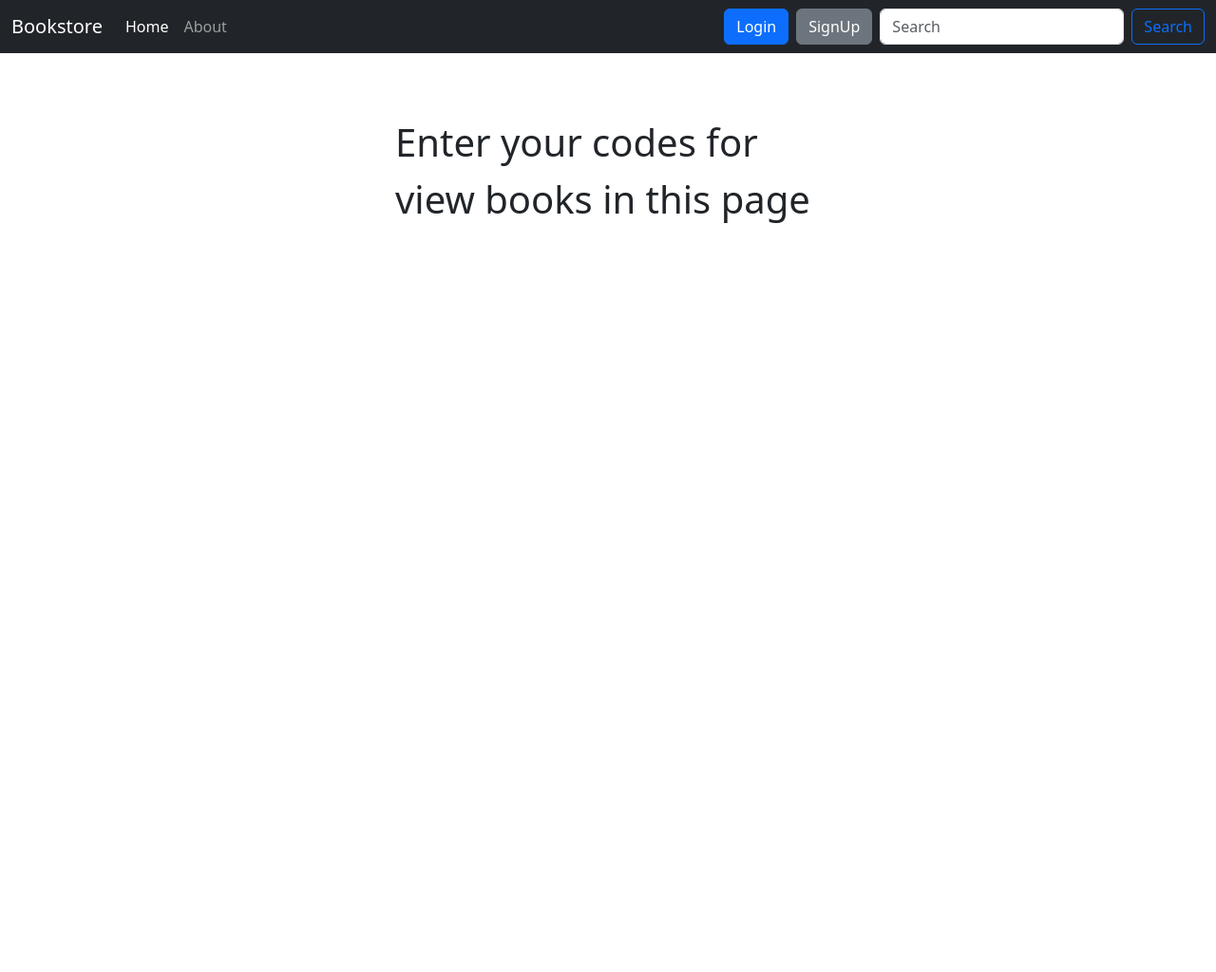
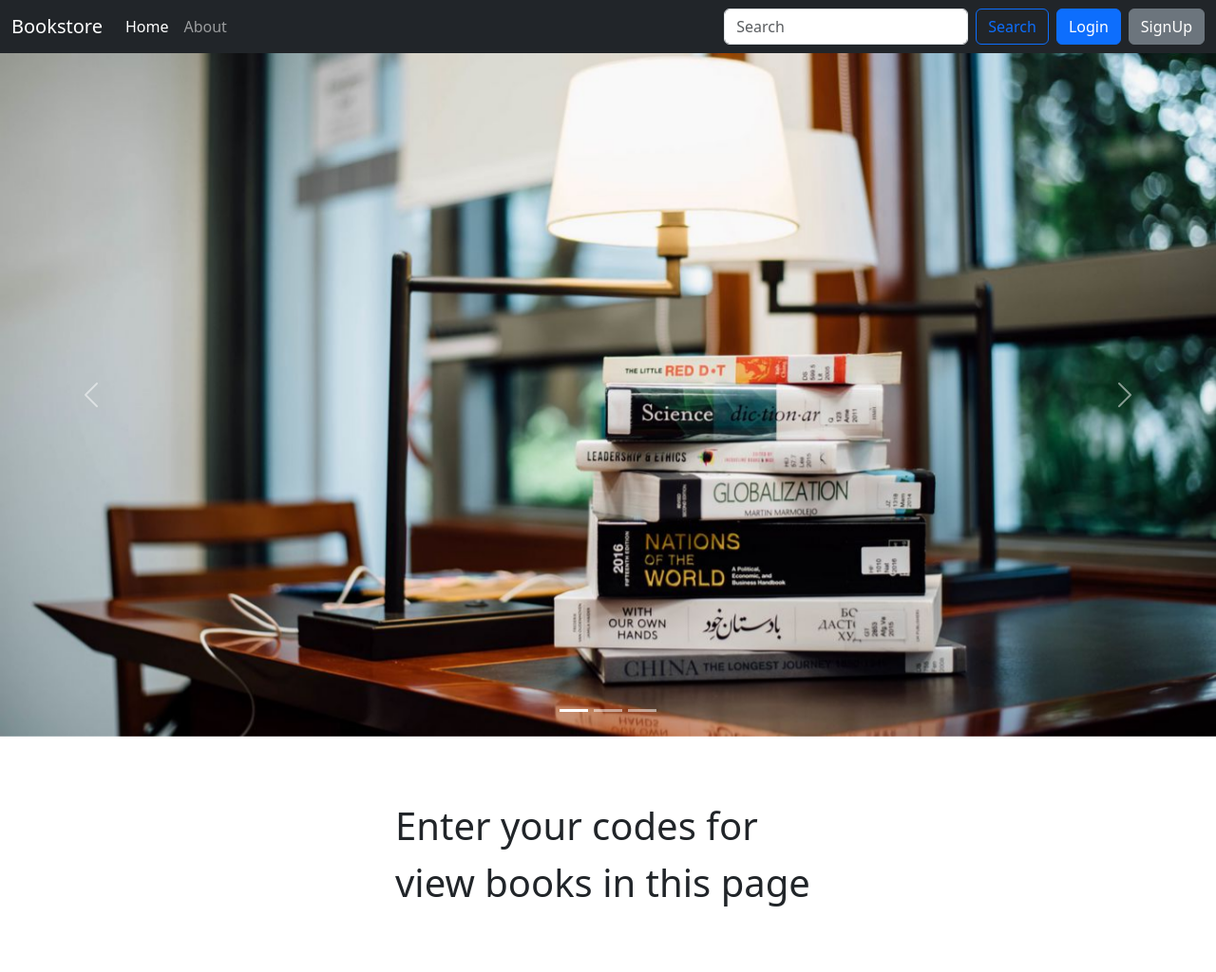
Before and after one commit to FaezehKarraby/django-bookstore, a Django app: page / in a window 1280 px wide. Shown: the whole page at 95% size. Before the commit the page ends 235 px from the top, so only its background shows below. Run offline with Django 3.2, Linux system fonts and the light colour scheme; some libraries are stand-ins or nearby versions.

Commit message:
adding files

```diff
--- a/templates/bookstore/index.html
+++ b/templates/bookstore/index.html
@@ -27,6 +27,10 @@
                 {% endblock %}
             </ul>
             <div class="d-grid gap-2 d-md-flex justify-content-md-end">
+                <form class="d-flex" method="GET">
+                    <input class="form-control me-2" type="search" name="q" placeholder="Search" aria-label="Search">
+                    <button class="btn btn-outline-primary" type="submit">Search</button>
+                </form>
                 {% if user.is_authenticated %}
                     <div class="dropdown">
                         <button class="btn btn-success dropdown-toggle me-2" type="button" id="dropdownMenuButton1" data-bs-toggle="dropdown" aria-expanded="false">
@@ -44,20 +48,47 @@
                     <a class="btn btn-primary" href="{% url "accounts:login" %}">Login</a>
                     <a class="btn btn-secondary" href="{% url "accounts:signup" %}">SignUp</a>
                 {% endif %}
-                <form class="d-flex" method="GET">
-                    <input class="form-control me-2" type="search" name="q" placeholder="Search" aria-label="Search">
-                    <button class="btn btn-outline-primary" type="submit">Search</button>
-                </form>
             </div>
         </div>
     </div>
 </nav>
 {% block body %}
-<div style="margin: 4rem auto;width: 35%">
-    <p class="lead" style="font-size: 40px">
-        {% block content %}Enter your codes for view books in this page{% endblock %}
-    </p>
-</div>
+    <div id="carouselExampleIndicators" class="carousel slide" data-bs-ride="carousel">
+        <div class="carousel-indicators">
+            <button type="button" data-bs-target="#carouselExampleIndicators" data-bs-slide-to="0" class="active"
+                    aria-current="true" aria-label="Slide 1"></button>
+            <button type="button" data-bs-target="#carouselExampleIndicators" data-bs-slide-to="1"
+                    aria-label="Slide 2"></button>
+            <button type="button" data-bs-target="#carouselExampleIndicators" data-bs-slide-to="2"
+                    aria-label="Slide 3"></button>
+        </div>
+        <div class="carousel-inner">
+            <div class="carousel-item active">
+                <img src="{{ media }}bookstore1.jpg" class="d-block w-100" alt="...">
+            </div>
+            <div class="carousel-item">
+                <img src="{{ media }}bookstore2.jpg" class="d-block w-100" alt="...">
+            </div>
+            <div class="carousel-item">
+                <img src="{{ media }}bookstore3.jpg" class="d-block w-100" alt="...">
+            </div>
+        </div>
+        <button class="carousel-control-prev" type="button" data-bs-target="#carouselExampleIndicators"
+                data-bs-slide="prev">
+            <span class="carousel-control-prev-icon" aria-hidden="true"></span>
+            <span class="visually-hidden">Previous</span>
+        </button>
+        <button class="carousel-control-next" type="button" data-bs-target="#carouselExampleIndicators"
+                data-bs-slide="next">
+            <span class="carousel-control-next-icon" aria-hidden="true"></span>
+            <span class="visually-hidden">Next</span>
+        </button>
+    </div>
+    <div style="margin: 4rem auto;width: 35%">
+        <p class="lead" style="font-size: 40px">
+            {% block content %}Enter your codes for view books in this page{% endblock %}
+        </p>
+    </div>
 {% endblock %}
 <script src="{% static "bookstore/js/bootstrap.bundle.min.js" %}"></script>
 </body>
```
Also changed, not shown: media/bookstore1.jpg (added), media/bookstore2.jpg (added), media/bookstore3.jpg (added).
